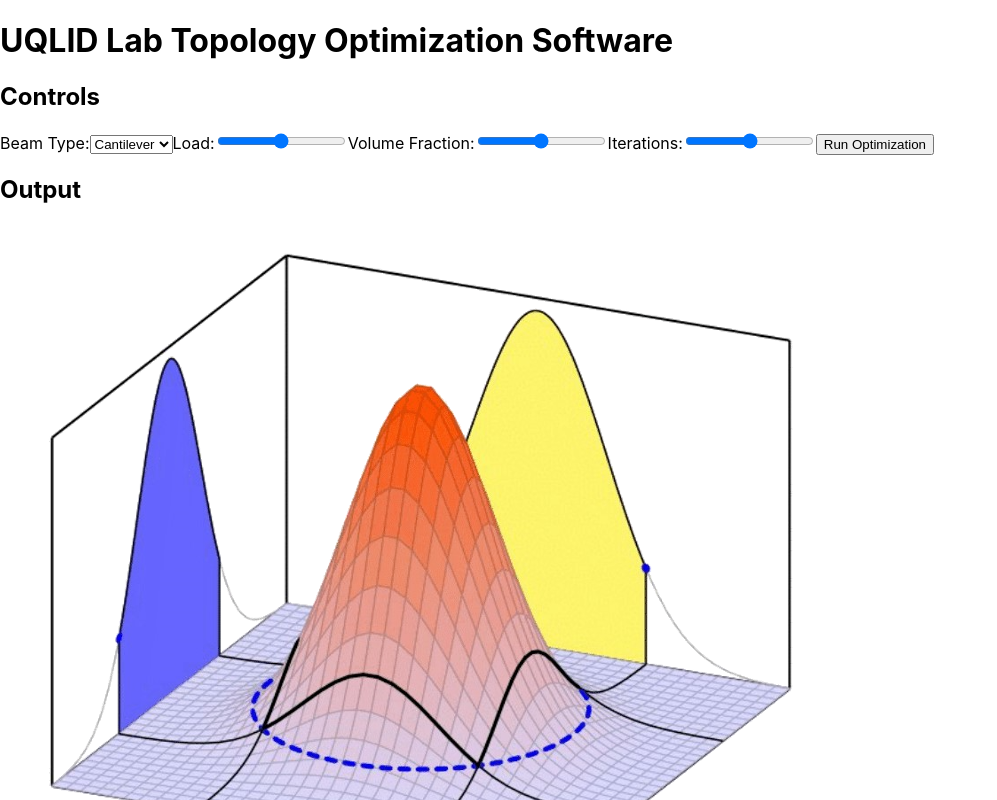
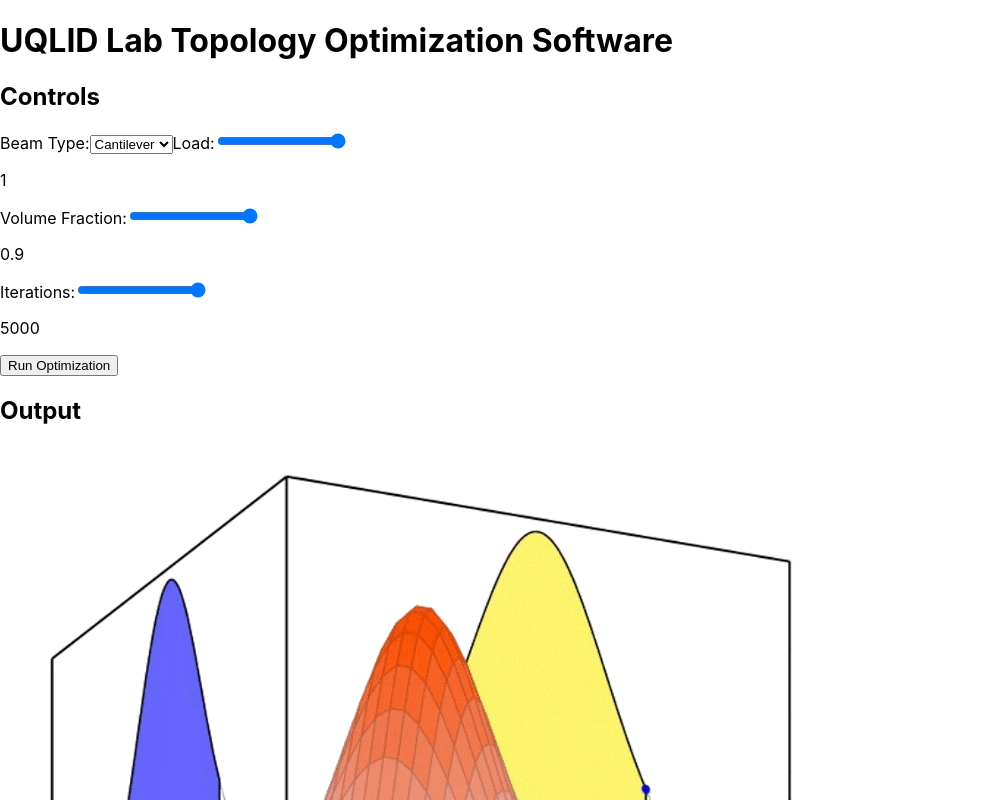
Before and after one commit to AlonsoTheDopest/top-opt-app, a React (Create React App) app: page / in a window 1280 px wide. Shown: the top 800 px of the page, without its empty margins (0-997 px from the left). Built offline with nearby package versions, Linux system fonts and the light colour scheme.

Commit message:
made inputs available to user and ready for server

```diff
--- a/src/Controls/index.js
+++ b/src/Controls/index.js
@@ -1,6 +1,13 @@
 import "./index.css"
+import { useState } from "react"
 
 export default function Controls() {
+
+    const [ beamType, setBeamType ] = useState( "Cantilever" )
+    const [ load, setLoad ] = useState( 1.0 )
+    const [ volumeFraction, setVolumeFraction ] = useState( 0.9 )
+    const [ iterations, setIterations ] = useState( 5000 )
+
     return (
         <>
             <h2>Controls</h2>
@@ -8,7 +15,7 @@ export default function Controls() {
             <form action="" method="post">
 
                 <label htmlFor="beam-type">Beam Type:</label>
-                <select name="beam-type">
+                <select name="beam-type" value={ beamType } onChange={ (e) => setBeamType( e.target.value ) }>
                     <option value="cantilever">Cantilever</option>
                     <option value="half-mmb">Half MMB</option>
                 </select>
@@ -20,16 +27,22 @@ export default function Controls() {
                     min="-1.0"
                     max="1.0"
                     step="0.1"
+                    value={ load }
+                    onChange={ (e) => setLoad( e.target.value ) }
                 />
+                <p>{ load }</p>
 
                 <label htmlFor="volume-fraction">Volume Fraction:</label>
                 <input
                     type="range"
                     name="volume-fraction"
-                    min="-1.0"
-                    max="1.0"
+                    min="0.1"
+                    max="0.9"
                     step="0.1"
+                    value={ volumeFraction }
+                    onChange={ (e) => setVolumeFraction( e.target.value ) }
                 />
+                <p>{ volumeFraction }</p>
 
                 <label htmlFor="iterations">Iterations:</label>
                 <input
@@ -37,7 +50,12 @@ export default function Controls() {
                     name="iterations"
                     min="100"
                     max="5000"
-                    step="100" />
+                    step="100"
+                    value={ iterations }
+                    onChange={ (e) => setIterations( e.target.value ) }
+                />
+                <p>{ iterations }</p>
+
                 <input type="submit" value="Run Optimization"></input>
 
             </form>
```
